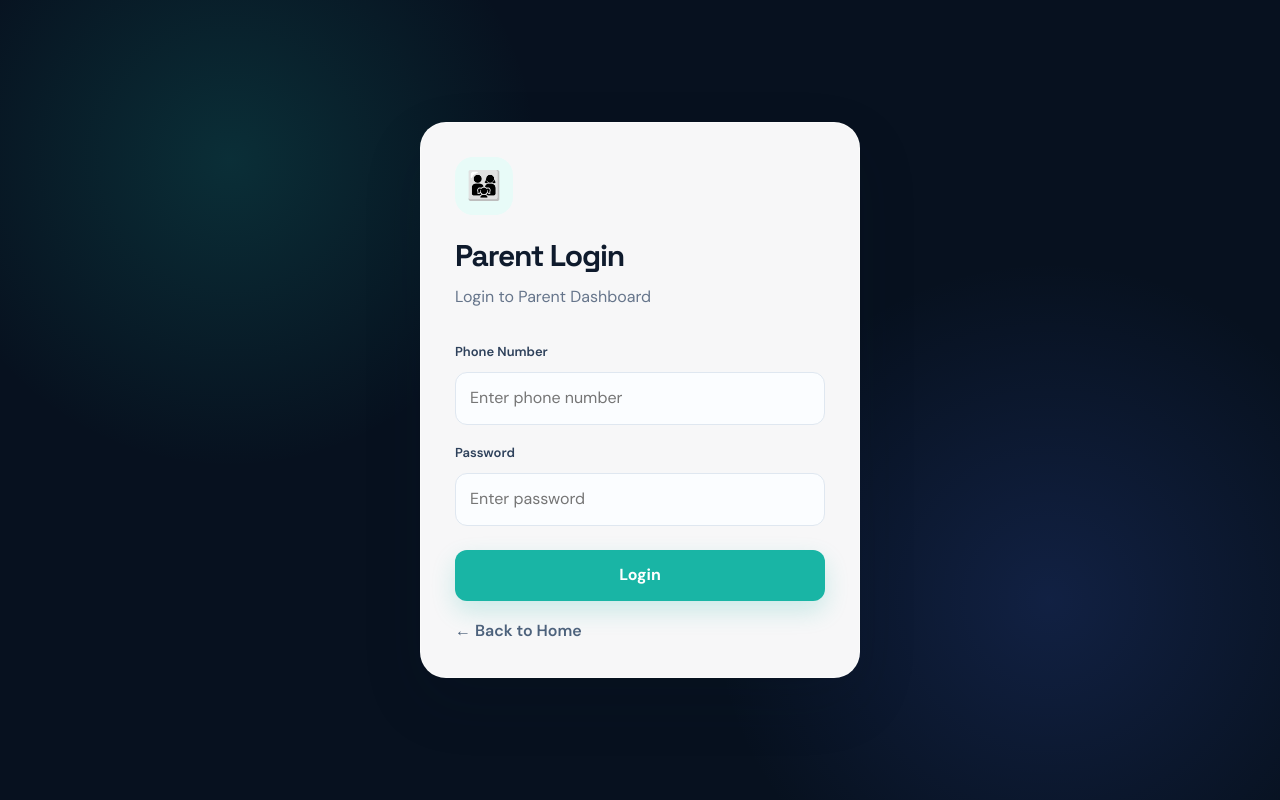
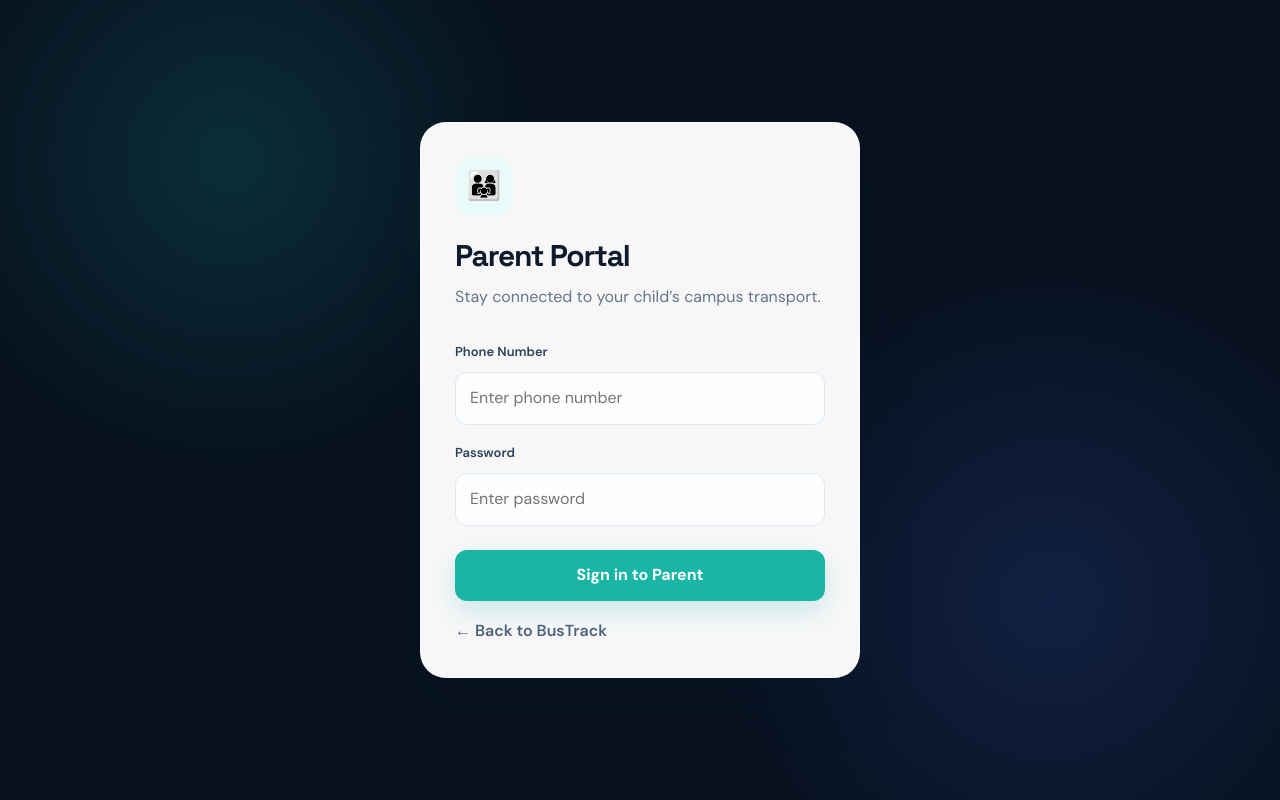
Before and after one commit to sridhar0709/College-bus, a Flask app: page /parent_login in a window 1280 px wide. Run offline with Flask 3, Linux system fonts and the light colour scheme.

Commit message:
Premium UI: refresh templates/parent_login.html

```diff
--- a/templates/parent_login.html
+++ b/templates/parent_login.html
@@ -1,78 +1,27 @@
-<!DOCTYPE html>
+<!doctype html>
 <html lang="en">
-
 <head>
-
-    <meta charset="UTF-8">
-
-    <meta name="viewport"
-          content="width=device-width, initial-scale=1.0">
-
-    <title>Parent Login</title>
-
-    <link rel="stylesheet"
-          href="{{ url_for('static', filename='style.css') }}">
-
+  <meta charset="UTF-8"><meta name="viewport" content="width=device-width, initial-scale=1">
+  <meta name="theme-color" content="#07111f">
+  <title>Parent Portal | BusTrack</title>
+  <link rel="stylesheet" href="{{ url_for('static', filename='style.css') }}">
 </head>
-
 <body class="login-page">
-
-<div class="login-container">
-
-    <div class="login-icon">
-        👨‍👩‍👧
-    </div>
-
-    <h2>Parent Login</h2>
-
-    <p class="login-subtitle">
-        Login to Parent Dashboard
-    </p>
-
+  <main class="login-container">
+    <div class="login-icon">👨‍👩‍👧</div>
+    <h2>Parent Portal</h2>
+    <p class="login-subtitle">Stay connected to your child’s campus transport.</p>
     {% with messages = get_flashed_messages() %}
-
-        {% if messages %}
-
-            <div class="alert">
-                {{ messages[0] }}
-            </div>
-
-        {% endif %}
-
+      {% if messages %}<div class="alert">{{ messages[0] }}</div>{% endif %}
     {% endwith %}
-
     <form method="POST" action="{{ url_for('parent_login') }}">
-
-        <label>Phone Number</label>
-
-        <input
-            type="text"
-            name="phone_no"
-            placeholder="Enter phone number"
-            required
-        >
-
-        <label>Password</label>
-
-        <input
-            type="password"
-            name="password"
-            placeholder="Enter password"
-            required
-        >
-
-        <button type="submit" class="btn parent-btn">
-            Login
-        </button>
-
+      <label for="phone_no">Phone Number</label>
+      <input id="phone_no" name="phone_no" type="tel" autocomplete="username" placeholder="Enter phone number" required>
+      <label for="password">Password</label>
+      <input id="password" name="password" type="password" autocomplete="current-password" placeholder="Enter password" required>
+      <button type="submit" class="btn parent-btn">Sign in to Parent</button>
     </form>
-
-    <a href="{{ url_for('home') }}" class="back">
-        ← Back to Home
-    </a>
-
-</div>
-
+    <a href="{{ url_for('home') }}" class="back">← Back to BusTrack</a>
+  </main>
 </body>
-
 </html>
```
